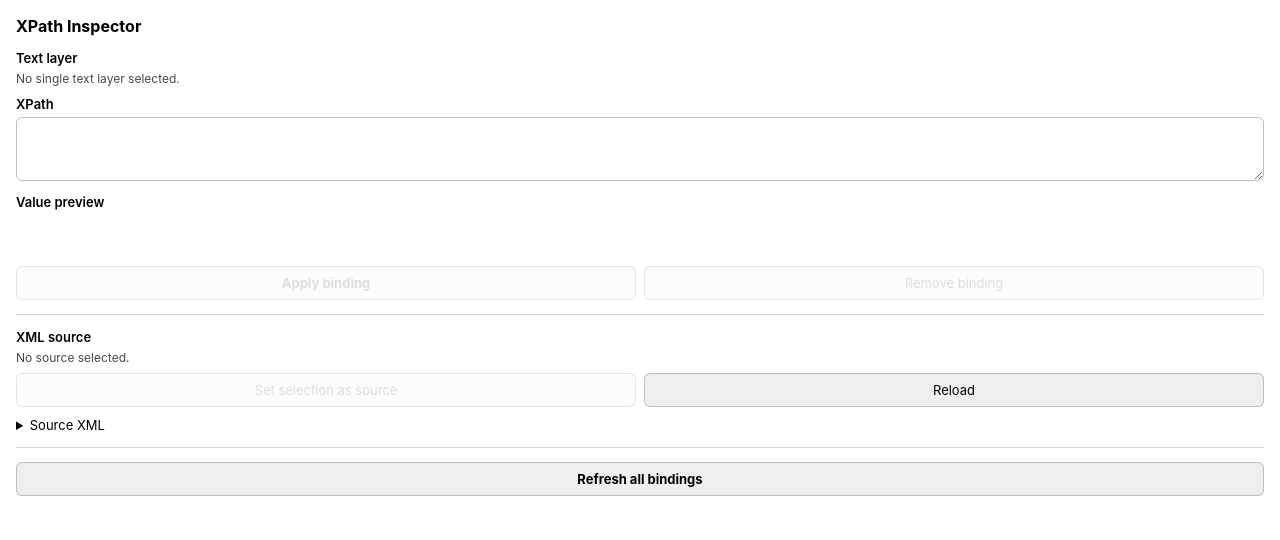
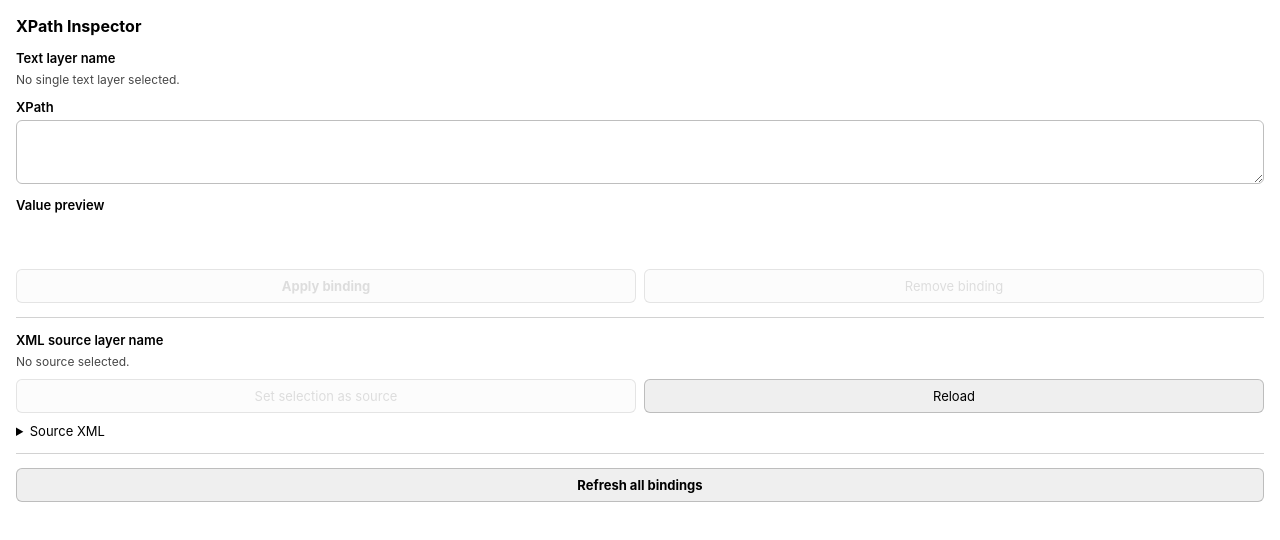
Before and after one commit to donmikele75/movatix-penpot-plugin, a plain HTML site: page index.html in a window 1280 px wide. Drawn offline with Linux system fonts and the light colour scheme.

Commit message:
Keep long layer names compact in XPath inspector

```diff
--- a/index.html
+++ b/index.html
@@ -10,6 +10,7 @@
     h1 { margin: 0 0 14px; font-size: 16px; }
     section { border-bottom: 1px solid rgba(127,127,127,.35); padding-bottom: 14px; margin-bottom: 14px; }
     #sourceName, #targetName, #status, #valuePreview { overflow-wrap: anywhere; }
+    #sourceName, #targetName { white-space: nowrap; overflow: hidden; text-overflow: ellipsis; line-height: 18px; height: 18px; }
     #valuePreview { display: block; min-height: 40px; max-height: 100px; overflow: auto; white-space: pre-wrap; margin-top: 6px; }
     details { margin-top: 10px; }
     summary { cursor: pointer; }
@@ -34,7 +35,7 @@
   <h1>XPath Inspector</h1>
 
   <section>
-    <label>Text layer</label>
+    <label>Text layer name</label>
     <div id="targetName" class="muted">No single text layer selected.</div>
     <label for="path" style="margin-top:10px">XPath</label>
     <textarea id="path" spellcheck="false" disabled></textarea>
@@ -47,7 +48,7 @@
   </section>
 
   <section>
-    <label>XML source</label>
+    <label>XML source layer name</label>
     <div id="sourceName" class="muted">No source selected.</div>
     <div class="row" style="margin-top:8px">
       <button id="markSource" disabled>Set selection as source</button>
```
